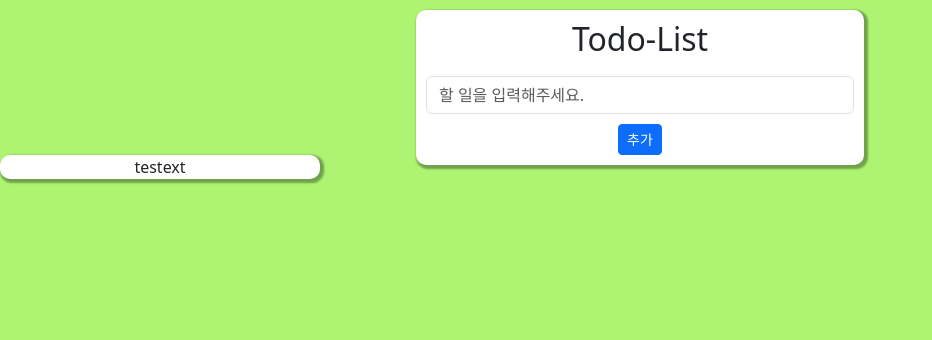
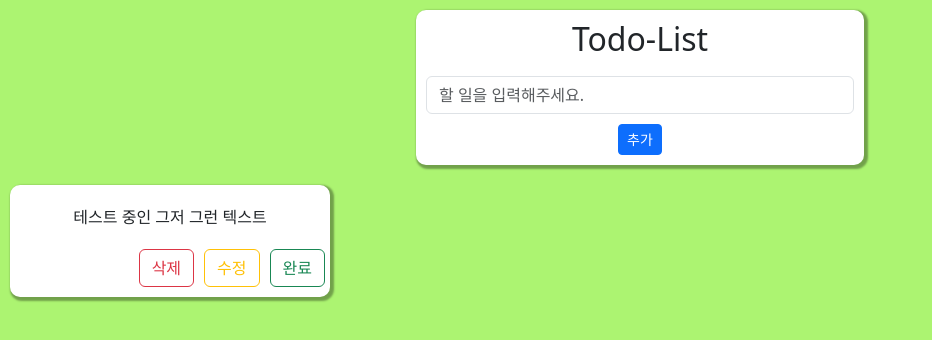
Before and after one commit to hsc03/React-TodoList, a React (Create React App) app: page / in a window 1280 px wide. Shown: the top 340 px of the page, without its empty margins (0-932 px from the left). Built offline with nearby package versions, Linux system fonts and the light colour scheme.

Commit message:
Complete TodoItem Configuration

```diff
--- a/package.json
+++ b/package.json
@@ -9,6 +9,7 @@
     "bootstrap": "^5.3.2",
     "react": "^18.2.0",
     "react-bootstrap": "^2.10.0",
+    "react-bootstrap-icons": "^1.10.3",
     "react-dom": "^18.2.0",
     "react-scripts": "5.0.1",
     "web-vitals": "^2.1.4"
--- a/src/components/Header.js
+++ b/src/components/Header.js
@@ -1,16 +1,27 @@
-import React from 'react';
+import React, { useState } from 'react';
 import '../styles/Header.css';
 import 'bootstrap/dist/css/bootstrap.min.css'
 import { Form, Button } from 'react-bootstrap';
 
 const Header = () => {
+    const [inputValue, setInputValue] = useState('');
+
+    const inputChange = (e) => {
+        setInputValue(e.target.value)
+    };
+
     return (
         <div className="headerContainer">
             <div className="headerTitle">
                 <h2>Todo-List</h2>
             </div>
             <div className="headerInput">
-                <Form.Control type="text" placeholder="할 일을 입력해주세요." />
+                <Form.Control
+                    type="text"
+                    value={inputValue}
+                    onChange={inputChange}
+                    placeholder="할 일을 입력해주세요."
+                />
                 <Button type="submit" size="sm">추가</Button>
             </div>
         </div>
--- a/src/components/TodoItem.js
+++ b/src/components/TodoItem.js
@@ -1,13 +1,18 @@
 import React from "react";
 import '../styles/TodoItem.css';
+import { Button } from 'react-bootstrap';
 
 const TodoItem = () => {
     return (
         <div className="itemContainer">
-            <div className="content">
-                <span>testext</span>
+            <div className="text">
+                <span>테스트 중인 그저 그런 텍스트</span>
             </div>
-
+            <div className="buttons">
+                <Button variant="outline-danger">삭제</Button>
+                <Button variant="outline-warning">수정</Button>
+                <Button variant="outline-success">완료</Button>
+            </div>
         </div>
     );
 };
--- a/src/styles/TodoItem.css
+++ b/src/styles/TodoItem.css
@@ -1,7 +1,24 @@
 .itemContainer {
     width: 25%;
+    height: 7rem;
     background-color: white;
     box-shadow: 2px 2px 2px 2px rgba(0, 0, 0, 0.342) ;
     border-radius: 10px;
     text-align: center;
+    margin-left: 10px;
+    margin-top: 30px;
+
 }
+
+.text {
+    padding: 20px;
+}
+
+.buttons {
+    justify-content: flex-end;
+    display: flex;
+}
+
+.buttons button {
+    margin: 0 5px;
+}
```
Also changed, not shown: 1 other file (tests, documents, lock files or other folders).
